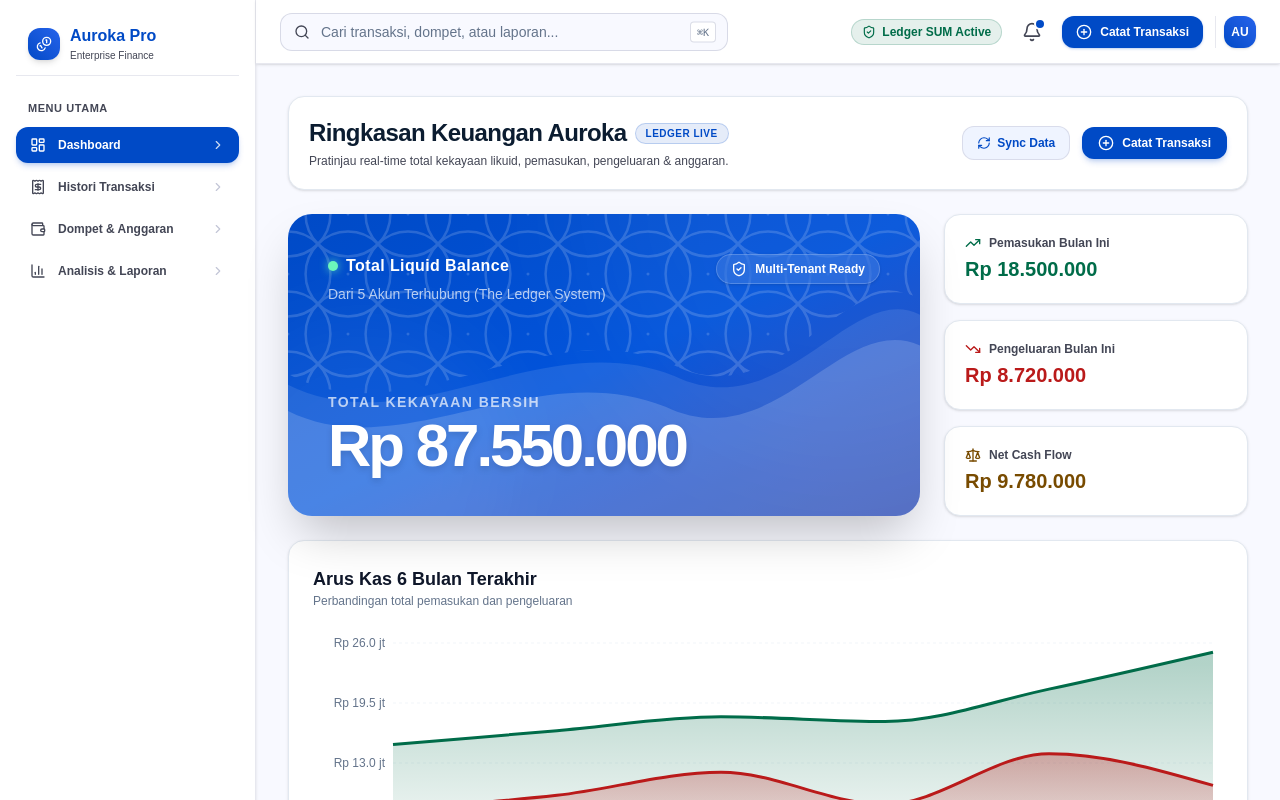
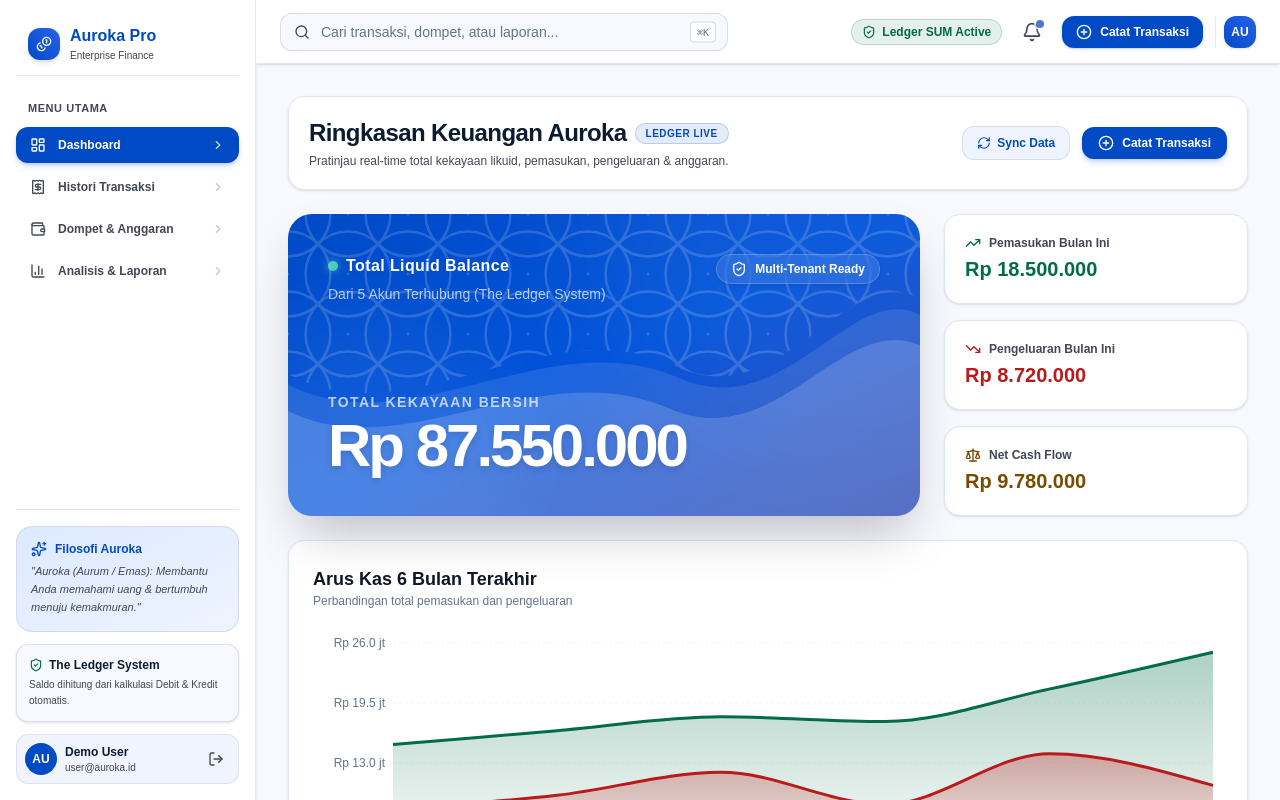
Before and after one commit to mazkama/auroka, a Next.js app: page /dashboard in a window 1280 px wide. Shown: the top 800 px of the page. Built offline with nearby package versions, Linux system fonts and the light colour scheme.

Commit message:
fix(layout): make sidebar fixed and main content independently scrollable

```diff
--- a/src/presentation/components/layout/AppLayout.tsx
+++ b/src/presentation/components/layout/AppLayout.tsx
@@ -16,22 +16,22 @@ export const AppLayout: React.FC<AppLayoutProps> = ({
   const [mobileSidebarOpen, setMobileSidebarOpen] = useState(false);
 
   return (
-    <div className="min-h-screen bg-[#f8f9ff] text-[#0b1c30] flex flex-row font-sans">
-      {/* 1. Left Sidebar (Desktop Persistent & Mobile Overlay Drawer) */}
+    <div className="h-screen w-full bg-[#f8f9ff] text-[#0b1c30] flex flex-row font-sans overflow-hidden">
+      {/* 1. Left Sidebar (Desktop Fixed & Mobile Overlay Drawer) */}
       <Sidebar
         isOpenMobile={mobileSidebarOpen}
         onCloseMobile={() => setMobileSidebarOpen(false)}
         onOpenAddModal={onOpenAddModal}
       />
 
-      {/* 2. Main Application Area (Header + Content) */}
-      <div className="flex-1 flex flex-col min-w-0 min-h-screen">
+      {/* 2. Main Application Area (Header + Scrollable Content) */}
+      <div className="flex-1 flex flex-col min-w-0 h-full overflow-hidden">
         <AppHeader
           onToggleMobileSidebar={() => setMobileSidebarOpen(true)}
           onOpenAddModal={onOpenAddModal}
         />
 
-        <main className="flex-1 p-4 sm:p-6 lg:p-8 pb-20 lg:pb-8 max-w-7xl mx-auto w-full">
+        <main className="flex-1 overflow-y-auto p-4 sm:p-6 lg:p-8 pb-20 lg:pb-8 max-w-7xl mx-auto w-full">
           {children}
         </main>
       </div>
--- a/src/presentation/components/layout/Sidebar.tsx
+++ b/src/presentation/components/layout/Sidebar.tsx
@@ -124,8 +124,8 @@ export const Sidebar: React.FC<SidebarProps> = ({
   return (
     <>
       {/* 1. Desktop Permanent Sidebar (≥1024px / lg) */}
-      <aside className="hidden lg:flex flex-col w-64 border-r border-[#c3c6d7]/40 bg-white p-4 min-h-[calc(100vh-4rem)] shadow-sm">
-        <div className="flex flex-col h-full justify-between">
+      <aside className="hidden lg:flex flex-col w-64 shrink-0 h-full border-r border-[#c3c6d7]/40 bg-white p-4 overflow-y-auto shadow-sm">
+        <div className="flex flex-col h-full justify-between min-h-full">
           <div className="space-y-4">
             <div className="flex items-center gap-2.5 px-3 py-2 border-b border-[#c3c6d7]/40 pb-3">
               <div className="flex h-8 w-8 items-center justify-center rounded-xl bg-gradient-to-tr from-[#004ac6] to-[#2563eb] text-white shadow-md">
```
